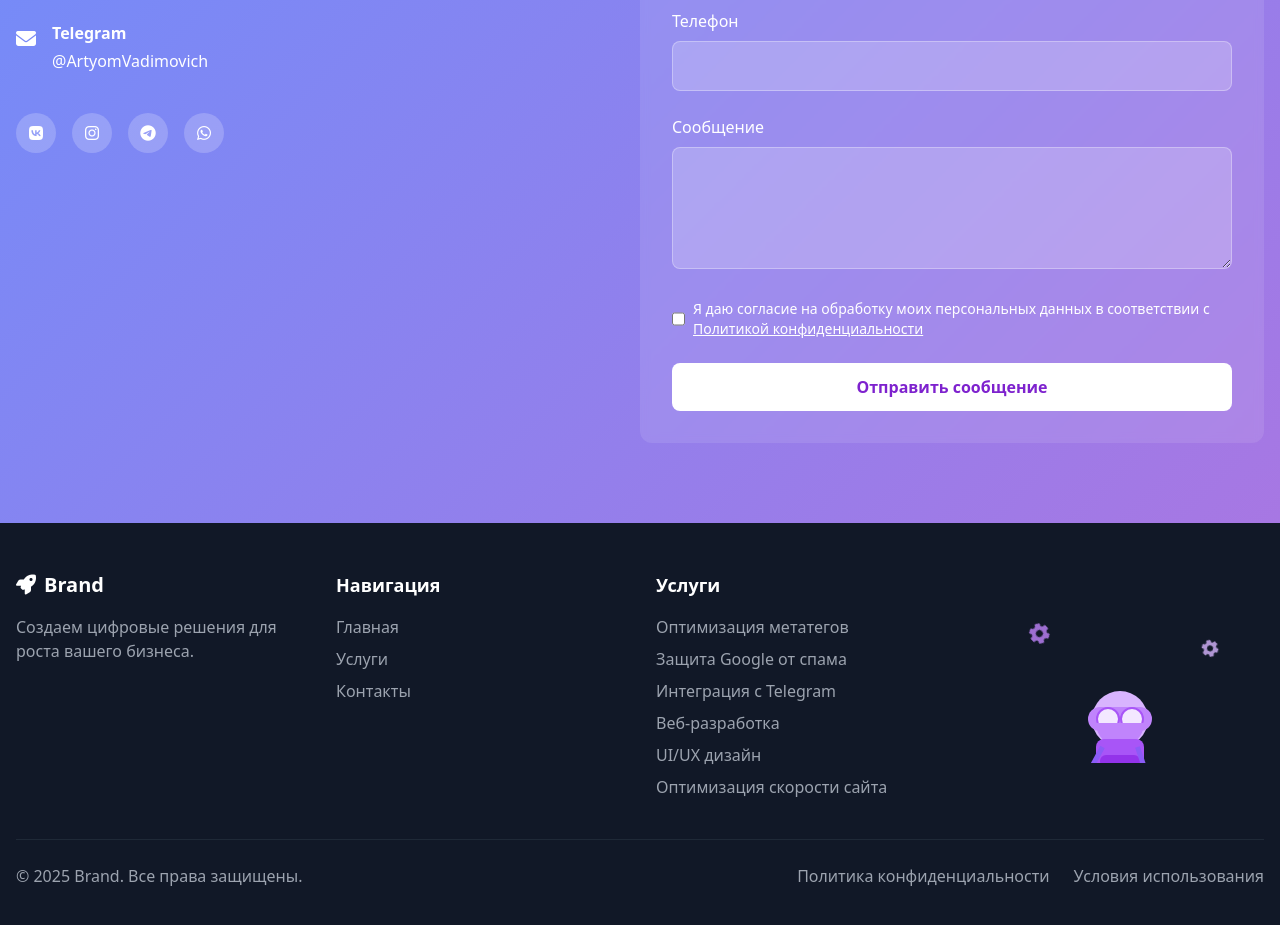
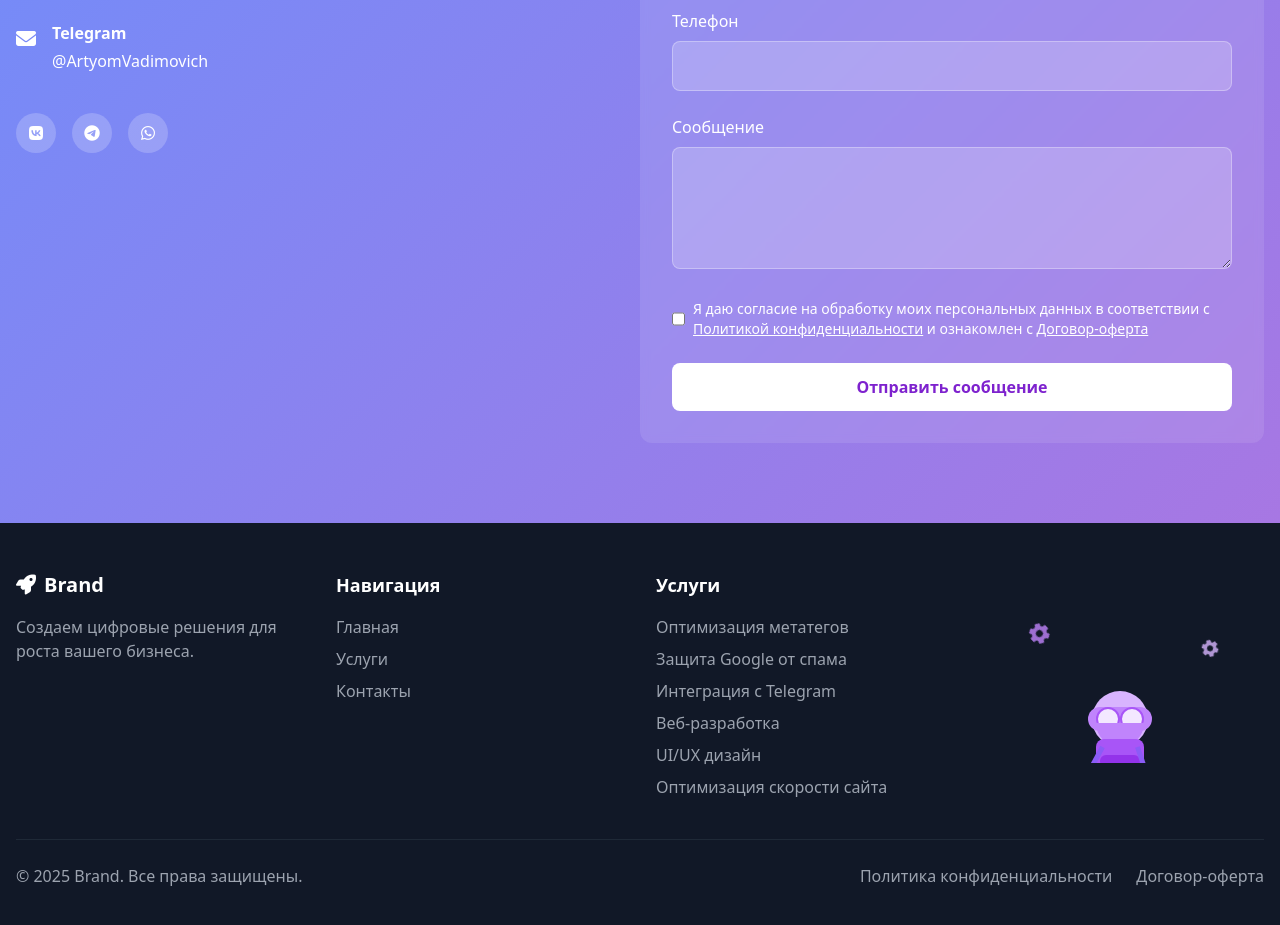
Before and after one commit to brandcompany/home, a plain HTML site: page index.html in a window 1280 px wide. Shown: the part 4295-5220 px from the top of the page. Drawn offline with nearby package versions, Linux system fonts and the light colour scheme.

Commit message:
politica

```diff
--- a/index.html
+++ b/index.html
@@ -1199,9 +1199,6 @@
                             <i class="fab fa-vk"></i>
                         </a>
 
-                        <a href="https://www.instagram.com/myasovski?igsh=MTY3N3J5bTNsNHoybg==" class="w-10 h-10 rounded-full bg-white bg-opacity-20 flex items-center justify-center hover:bg-opacity-30 transition">
-                            <i class="fab fa-instagram"></i>
-                        </a>
                         <a href="https://t.me/ArtyomVadimovich" class="w-10 h-10 rounded-full bg-white bg-opacity-20 flex items-center justify-center hover:bg-opacity-30 transition">
                             <i class="fab fa-telegram-plane"></i>
                         </a>
@@ -1237,7 +1234,7 @@
                         <div class="mb-6">
                             <label class="flex items-center">
                                 <input type="checkbox" id="consent" class="mr-2 h-4 w-4 text-purple-600 focus:ring-purple-500 border-gray-300 rounded" required>
-                                <span class="text-sm">Я даю согласие на обработку моих персональных данных в соответствии с <a href="#" class="underline hover:text-purple-300">Политикой конфиденциальности</a></span>
+                                <span class="text-sm">Я даю согласие на обработку моих персональных данных в соответствии с <a href="./MySite_politika.pdf" class="underline hover:text-purple-300">Политикой конфиденциальности</a> и ознакомлен с <a href="./MySite_oferta.pdf" class="underline hover:text-purple-300">Договор-оферта</a></span>
                             </label>
                         </div>
                         <input type="hidden" id="recaptcha-token" name="recaptcha-token">
@@ -1376,8 +1373,8 @@
             <div class="border-t border-gray-800 mt-10 pt-6 flex flex-col md:flex-row justify-between items-center">
                 <p class="text-gray-400 mb-4 md:mb-0">© 2025 Brand. Все права защищены.</p>
                 <div class="flex space-x-6">
-                    <a href="#" class="text-gray-400 hover:text-white transition">Политика конфиденциальности</a>
-                    <a href="#" class="text-gray-400 hover:text-white transition">Условия использования</a>
+                    <a href="./MySite_politika.pdf" class="text-gray-400 hover:text-white transition">Политика конфиденциальности</a>
+                    <a href="./MySite_oferta.pdf" class="text-gray-400 hover:text-white transition">Договор-оферта</a>
                 </div>
             </div>
         </div>
```
Also changed, not shown: 2 other files.
